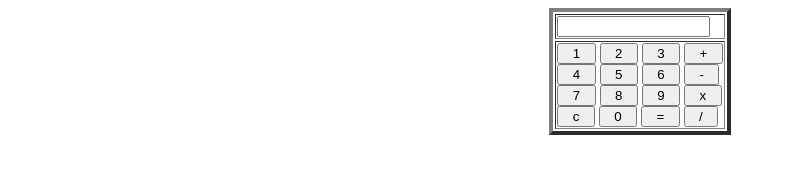
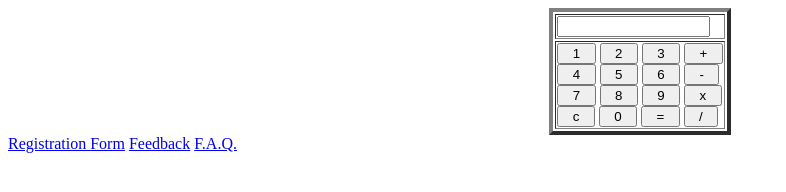
Before and after one commit to JerimyTate/CIS411, a plain HTML site: page Assignment 1/part3/index.html in a window 1280 px wide. Shown: the whole page, without its empty margins (0-786 px from the left). Drawn offline with Linux system fonts and the light colour scheme.

Commit message:
added part 3 files and included links

```diff
--- a/Assignment 1/part3/index.html
+++ b/Assignment 1/part3/index.html
@@ -5,7 +5,7 @@
 </head>
 <body>
 
-
+<div>
 <CENTER>
 <FORM NAME="Calc">
 
@@ -42,10 +42,16 @@
 <br>
 </TD>
 </TR>
+
 </TABLE>
 </FORM>
 </CENTER>
+</div>
 
+
+  <a href="regform.html">Registration Form</a>
+  <a href="feedback.html">Feedback</a>
+  <a href="faq.html">F.A.Q.</a>
 
 </body>
 </head>
```
Also changed, not shown: Assignment 1/part3/faq.html (added), Assignment 1/part3/feedback.html (added), Assignment 1/part3/regform.html (added).
